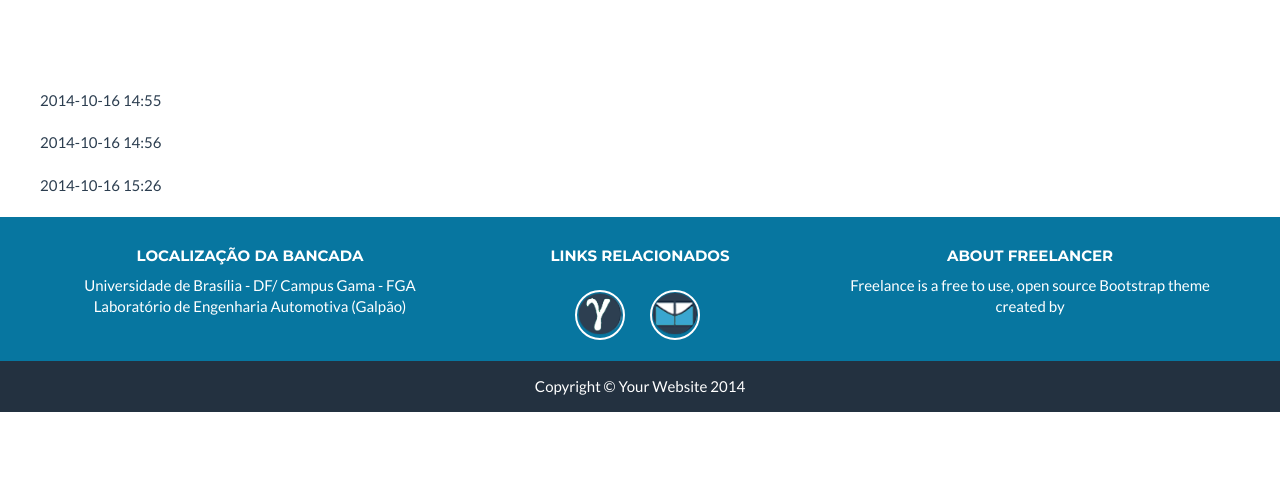
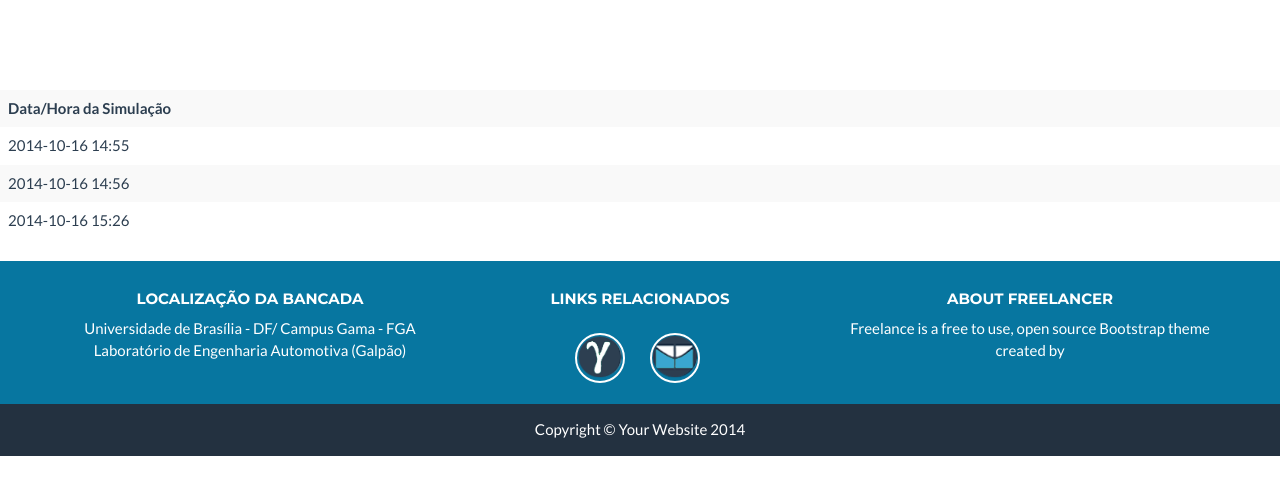
Before and after one commit to anapaulavnoronha/hybridlab, a Django app: page /historico/ in a window 1280 px wide. Shown: the part 110-590 px from the top of the page. Run offline with Django 3.2, Linux system fonts and the light colour scheme; data comes from the database, SQL or seed files in the repository; both versions use the stored data as it was after the commit; parts of the project's set-up code (start-up, migrations or seed data) failed here and were passed over; some libraries are stand-ins or nearby versions.

Commit message:
Arrumando ordecação da lista

```diff
--- a/hybridlab/templates/historico.html
+++ b/hybridlab/templates/historico.html
@@ -7,11 +7,14 @@
       }
     </style>
 
-    <ul>
-  {% for simulation in object_list %}
-    <table class="table table-bordered">{{ simulation }}</table>
-  {% endfor %}
-</ul>
 
+    <table class="table table-striped">
+    	<tr>
+    		<th>Data/Hora da Simulação</th>
+    	</tr>
+	  		{% for simulation in object_list %}
+	    	<tr><td>{{ simulation }}</td></tr>
+	    	{% endfor %}
+    </table>
 
 {% endblock %}
```
Also changed, not shown: hybridlab/db.sqlite3.
